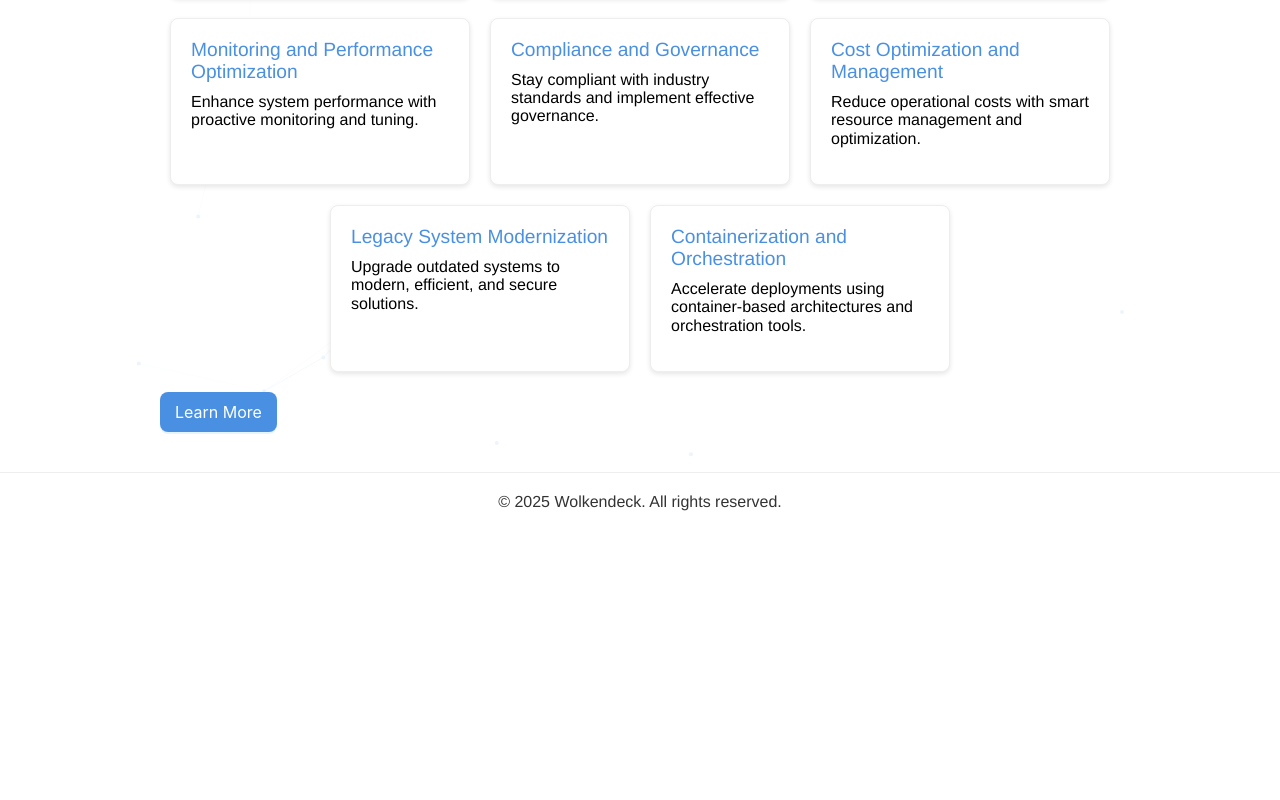
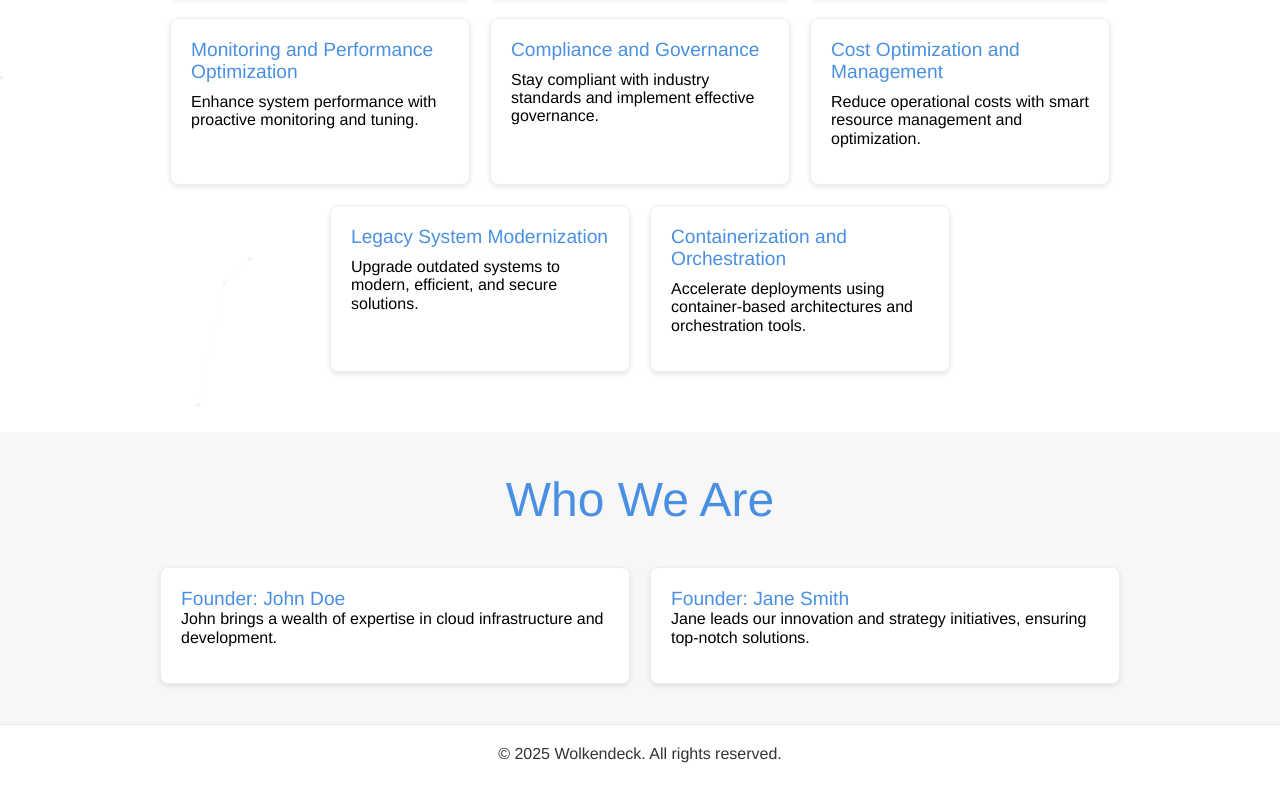
Before and after one commit to wolkendeck/website, a Vue app: page / in a window 1280 px wide. Shown: the part 1008-1808 px from the top of the page. Before the commit the page ends 1556 px from the top, so only its background shows below. Built offline with nearby package versions, Linux system fonts and the light colour scheme; the HTML template or start-up script is replaced by a standard one.

Commit message:
Services

```diff
--- a/src/App.vue
+++ b/src/App.vue
@@ -12,11 +12,26 @@
             <p>{{ service.description }}</p>
           </div>
         </div>
-         <RefractionButton type="primary" size="large">
-           Learn More
-         </RefractionButton>
       </div>
     </section>
+
+    <!-- New "Who We Are" Section -->
+    <section class="who-we-are">
+      <div class="container">
+        <h2>Who We Are</h2>
+        <div class="who-cards">
+          <div class="card">
+            <h3>Founder: John Doe</h3>
+            <p>John brings a wealth of expertise in cloud infrastructure and development.</p>
+          </div>
+          <div class="card">
+            <h3>Founder: Jane Smith</h3>
+            <p>Jane leads our innovation and strategy initiatives, ensuring top-notch solutions.</p>
+          </div>
+        </div>
+      </div>
+    </section>
+
     <Footer />
   </div>
 </template>
@@ -25,7 +40,6 @@
 import GraphAnimation from './components/GraphAnimation.vue'
 import Header from './components/Header.vue'
 import HeroSection from './components/HeroSection.vue'
-import RefractionButton from './components/RefractionButton.vue'
 import Footer from './components/Footer.vue'
 
 export default {
@@ -34,7 +48,6 @@ export default {
     GraphAnimation,
     Header,
     HeroSection,
-    RefractionButton,
     Footer
   },
   data() {
@@ -156,4 +169,52 @@ body {
     width: 100%; /* on smaller screens, cards can take full width */
   }
 }
+
+/* Who We Are Section styling */
+.who-we-are {
+  background: #f7f7f7;
+  padding: 40px 20px;
+  text-align: left;
+}
+
+.who-we-are .container {
+  max-width: 960px;
+  margin: 0 auto;
+}
+
+.who-we-are h2 {
+  text-align: center;
+  margin-bottom: 40px;
+  font-size: 3em;
+  color: #4A90E2;
+}
+
+.who-cards {
+  display: flex;
+  gap: 20px;
+  justify-content: center;
+}
+
+.who-we-are .card {
+  flex: 1;
+  min-width: 250px;
+  /* Reusing card styling for consistency */
+  background: #fff;
+  border: 1px solid #eee;
+  border-radius: 8px;
+  padding: 20px;
+  box-shadow: 0px 2px 5px rgba(0, 0, 0, 0.1);
+}
+
+.who-we-are .card h3 {
+  margin: 0;
+  font-size: 1.2em;
+  color: #4A90E2;
+}
+
+@media (max-width: 768px) {
+  .who-cards {
+    flex-direction: column;
+  }
+}
 </style>
```
Lines whose indentation alone changed are shown as unchanged.
